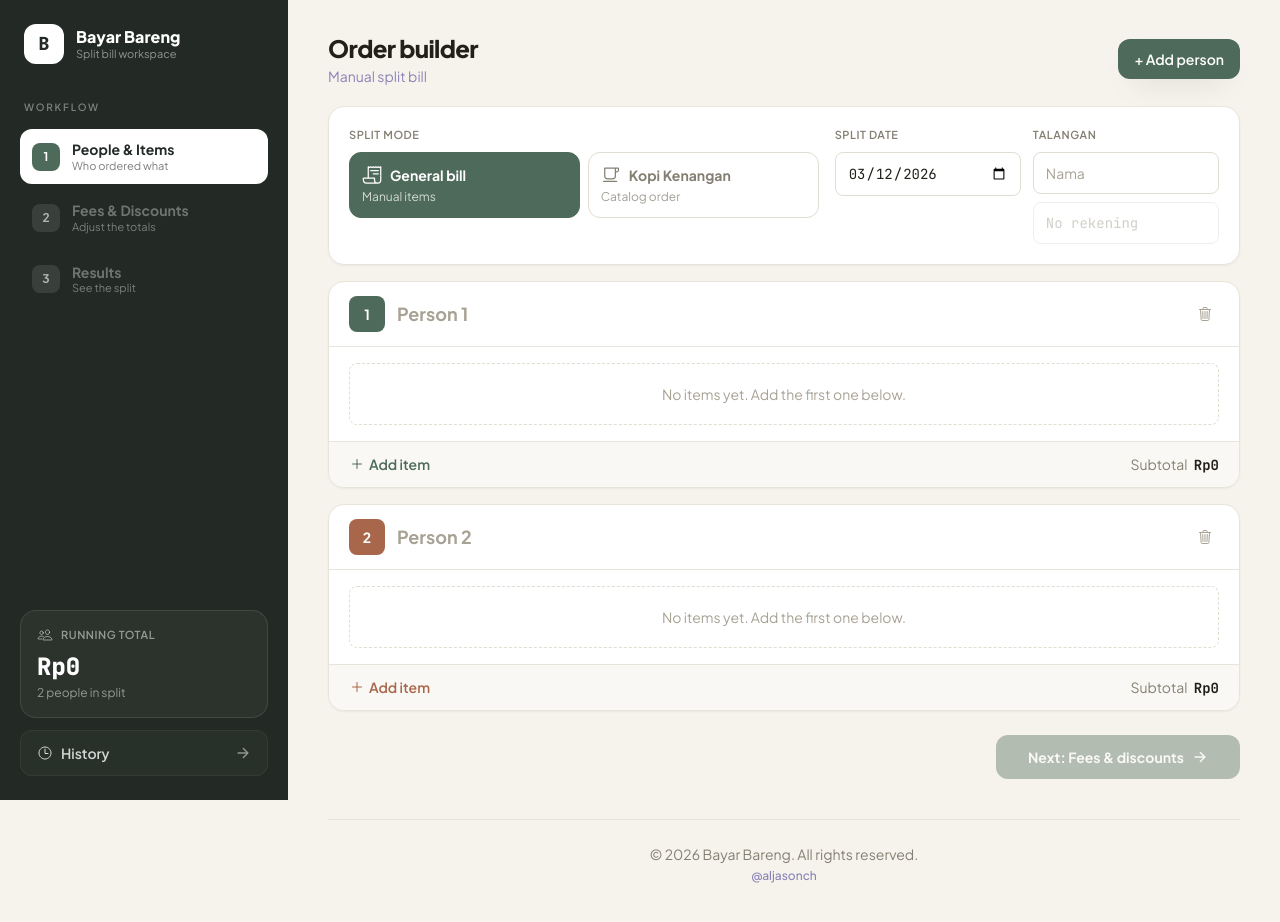
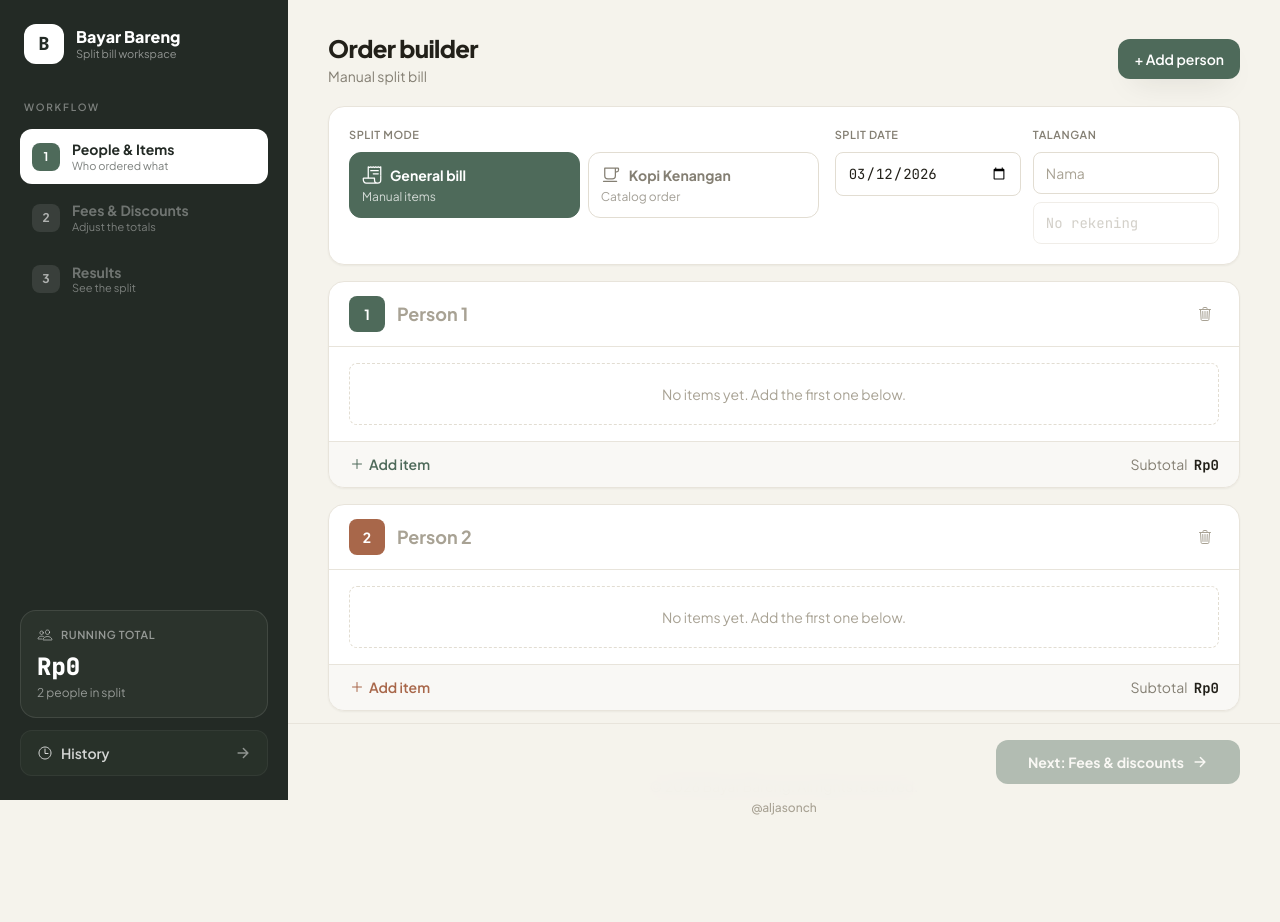
Before and after one commit to aljasonch/bayar_bareng, a Next.js app: page / in a window 1280 px wide. Shown: the top 922 px of the page. Built offline with nearby package versions, Linux system fonts and the light colour scheme.

Commit message:
[fix]: fix missing next: fees & discount on desktop view and fix some font color

```diff
--- a/app/globals.css
+++ b/app/globals.css
@@ -1,6 +1,56 @@
 @tailwind base;
 @tailwind components;
 @tailwind utilities;
+
+:root {
+  --color-white: 255 255 255;
+  --color-ink: 34 32 25;
+  --color-ink2: 58 55 47;
+  --color-ink3: 87 83 74;
+  --color-muted: 132 127 115;
+  --color-faint: 168 162 148;
+  --color-faint2: 202 196 182;
+  --color-line: 232 228 219;
+  --color-line2: 226 221 210;
+  --color-surface: 240 238 231;
+  --color-surface2: 246 244 238;
+  --color-paper: 245 243 236;
+  --color-accent: 78 106 90;
+  --color-accent-dark: 62 86 72;
+  --color-accent-soft: 229 235 230;
+  --color-sidebar: 35 42 37;
+  --color-sidebar-hi: 47 56 47;
+  --color-danger: 166 65 65;
+  --color-danger-soft: 250 237 234;
+  --color-whatsapp: 21 128 61;
+  --color-whatsapp-dark: 22 101 52;
+  --color-scrollbar: 214 208 195;
+  --color-scrollbar-hover: 194 187 171;
+  --color-focus-ring: 78 106 90;
+  --shadow-card: 0 1px 2px 0 rgb(var(--color-ink) / 0.05);
+  --shadow-pop: 0 12px 30px -16px rgb(var(--color-ink) / 0.28);
+
+  --color-person-pine: 78 106 90;
+  --color-person-pine-soft: 229 235 230;
+  --color-person-clay: 168 103 74;
+  --color-person-clay-soft: 241 227 219;
+  --color-person-ochre: 176 138 63;
+  --color-person-ochre-soft: 240 232 212;
+  --color-person-slate: 94 107 121;
+  --color-person-slate-soft: 228 231 235;
+  --color-person-teal: 63 124 119;
+  --color-person-teal-soft: 221 234 233;
+  --color-person-sand: 154 140 107;
+  --color-person-sand-soft: 237 233 222;
+  --color-person-rust: 156 85 71;
+  --color-person-rust-soft: 239 224 220;
+  --color-person-moss: 110 122 75;
+  --color-person-moss-soft: 232 234 221;
+  --color-person-denim: 86 106 134;
+  --color-person-denim-soft: 226 230 236;
+  --color-person-stone: 108 103 93;
+  --color-person-stone-soft: 234 231 224;
+}
 
 * {
   box-sizing: border-box;
@@ -14,7 +64,7 @@ html {
 
 body {
   @apply text-ink font-sans;
-  background-color: #f5f3ec;
+  background-color: rgb(var(--color-paper) / 1);
   -webkit-font-smoothing: antialiased;
   -moz-osx-font-smoothing: grayscale;
 }
@@ -30,12 +80,12 @@ body {
 }
 
 ::-webkit-scrollbar-thumb {
-  background: #d6d0c3;
+  background: rgb(var(--color-scrollbar) / 1);
   border-radius: 9999px;
 }
 
 ::-webkit-scrollbar-thumb:hover {
-  background: #c2bbab;
+  background: rgb(var(--color-scrollbar-hover) / 1);
 }
 
 /* Number input hide spinner */
@@ -82,11 +132,11 @@ input[type='number'] {
 @layer components {
   .card {
     @apply bg-white border border-line rounded-2xl;
-    box-shadow: 0 1px 2px 0 rgba(34, 32, 25, 0.05);
+    box-shadow: var(--shadow-card);
   }
 
   .divider-dashed {
-    border-top: 1px dashed theme('colors.line2');
+    border-top: 1px dashed rgb(var(--color-line2) / 1);
   }
 
   /* Inputs */
@@ -96,7 +146,7 @@ input[type='number'] {
   }
   .field:focus {
     @apply border-accent;
-    box-shadow: 0 0 0 3px rgba(78, 106, 90, 0.15);
+    box-shadow: 0 0 0 3px rgb(var(--color-focus-ring) / 0.15);
   }
 
   .field-mono {
--- a/app/page.tsx
+++ b/app/page.tsx
@@ -149,7 +149,7 @@ export default function Home() {
             </div>
             <div>
               <h1 className="text-sm font-extrabold text-ink leading-tight">Bayar Bareng</h1>
-              <p className="text-[10px] text-[#8B83B8] leading-tight font-mono">
+              <p className="text-[10px] text-muted leading-tight font-mono">
                 Step {step} of 3 · Rp{runningTotal.toLocaleString('id-ID')}
               </p>
             </div>
@@ -176,7 +176,11 @@ export default function Home() {
 
       {/* Work area */}
       <div className="flex-1 min-w-0">
-        <main className="w-full max-w-[1500px] mx-auto px-4 sm:px-6 lg:px-10 py-6 sm:py-8 pb-28 lg:pb-12">
+        <main
+          className={`w-full max-w-[1500px] mx-auto px-4 sm:px-6 lg:px-10 pt-6 sm:pt-8 ${
+            step !== 3 ? 'pb-28 lg:pb-32' : 'pb-28 lg:pb-12'
+          }`}
+        >
           <div className={step === 3 ? 'block' : 'grid grid-cols-1 2xl:grid-cols-[minmax(0,1fr)_22rem] gap-6'}>
             {/* Main column */}
             <div>
@@ -186,7 +190,7 @@ export default function Home() {
                   <div className="flex items-center justify-between gap-3 mb-5">
                     <div>
                       <h2 className="text-2xl font-extrabold text-ink tracking-tight">Order builder</h2>
-                      <p className="text-sm text-[#8B83B8] mt-0.5">
+                      <p className="text-sm text-muted mt-0.5">
                         {billMode === 'kopiKenangan' ? 'Kopi Kenangan catalog split' : 'Manual split bill'}
                       </p>
                     </div>
@@ -309,7 +313,7 @@ export default function Home() {
                 <div className="animate-fade-in">
                   <div className="mb-5">
                     <h2 className="text-2xl font-extrabold text-ink tracking-tight">Fees &amp; discounts</h2>
-                    <p className="text-sm text-[#8B83B8] mt-0.5">Discount, delivery, and cashback</p>
+                    <p className="text-sm text-muted mt-0.5">Discount, delivery, and cashback</p>
                   </div>
 
                   <FeeSettings feeConfig={feeConfig} onUpdate={setFeeConfig} />
@@ -328,10 +332,10 @@ export default function Home() {
                 <div className="animate-fade-in">
                   <div className="mb-5">
                     <h2 className="text-2xl font-extrabold text-ink tracking-tight">Results</h2>
-                    <p className="text-sm text-[#8B83B8] mt-0.5">Here&apos;s how much each person pays</p>
-                    <p className="text-xs text-[#8B83B8] mt-1">Split date: {formatBillDate(result)}</p>
+                    <p className="text-sm text-muted mt-0.5">Here&apos;s how much each person pays</p>
+                    <p className="text-xs text-muted mt-1">Split date: {formatBillDate(result)}</p>
                     {result.billMode === 'kopiKenangan' && (
-                      <p className="text-xs text-[#8B83B8] mt-1">
+                      <p className="text-xs text-muted mt-1">
                         Store: <span className="text-ink font-semibold">Kopi Kenangan</span>
                         {result.kopiKenanganOutlet && (
                           <span> - {formatOutletName(result.kopiKenanganOutlet)}</span>
@@ -339,10 +343,10 @@ export default function Home() {
                       </p>
                     )}
                     {result.payerName && (
-                      <p className="text-xs text-[#8B83B8] mt-1">
+                      <p className="text-xs text-muted mt-1">
                         Ditalangi oleh <span className="text-ink font-semibold">{result.payerName}</span>
                         {result.payerAccountNumber && (
-                          <span className="block mt-0.5 text-[#8B83B8]">No. Rek: {result.payerAccountNumber}</span>
+                          <span className="block mt-0.5 text-muted">No. Rek: {result.payerAccountNumber}</span>
                         )}
                       </p>
                     )}
@@ -381,7 +385,7 @@ export default function Home() {
                       href={getWhatsAppUrl(result)}
                       target="_blank"
                       rel="noopener noreferrer"
-                      className="flex-1 flex items-center justify-center gap-2 px-6 py-3 rounded-xl bg-emerald-700 hover:bg-emerald-800 text-white font-semibold text-sm transition-all"
+                      className="flex-1 flex items-center justify-center gap-2 px-6 py-3 rounded-xl bg-whatsapp hover:bg-whatsappDark text-white font-semibold text-sm transition-all"
                     >
                       <IoLogoWhatsapp className="w-5 h-5" />
                       Share via WhatsApp
@@ -419,42 +423,24 @@ export default function Home() {
                     billMode={billMode}
                     kopiKenanganOutlet={billMode === 'kopiKenangan' ? kopiKenanganOutlet : undefined}
                   />
-
-                  {step === 1 && (
-                    <button
-                      onClick={() => setStep(2)}
-                      disabled={!canProceedStep1}
-                      className="w-full flex items-center justify-center gap-2 px-6 py-3 rounded-xl bg-accent text-white font-bold text-sm disabled:opacity-40 disabled:cursor-not-allowed hover:bg-accentDark transition-all"
-                    >
-                      Next: Fees &amp; discounts
-                      <IoArrowForward className="w-4 h-4" />
-                    </button>
-                  )}
-                  {step === 2 && (
-                    <div className="flex gap-3">
-                      <button
-                        onClick={() => setStep(1)}
-                        className="flex items-center gap-2 px-5 py-3 rounded-xl bg-white text-ink3 font-semibold text-sm border border-line2 hover:bg-accentSoft transition-all"
-                      >
-                        <IoArrowBack className="w-4 h-4" />
-                        Back
-                      </button>
-                      <button
-                        onClick={handleCalculate}
-                        className="flex-1 flex items-center justify-center gap-2 px-6 py-3 rounded-xl bg-accent text-white font-bold text-sm hover:bg-accentDark transition-all"
-                      >
-                        Calculate
-                      </button>
-                    </div>
-                  )}
                 </div>
               </div>
             )}
           </div>
 
-          {/* Desktop step nav for < 2xl (no inner sidebar visible) */}
+          <footer className="mt-10 pt-6 border-t border-line text-center">
+            <p className="text-muted text-sm">
+              &copy; {new Date().getFullYear()} Bayar Bareng. All rights reserved.
+            </p>
+            <p className="text-faint text-xs mt-1 font-medium">@aljasonch</p>
+          </footer>
+        </main>
+      </div>
+
+      {/* Desktop sticky CTA */}
       {step !== 3 && (
-            <div className="hidden lg:flex 2xl:hidden gap-3 mt-6">
+        <div className="hidden lg:flex fixed bottom-0 left-72 right-0 z-40 border-t border-line bg-paper/95 backdrop-blur-md">
+          <div className="w-full max-w-[1500px] mx-auto px-10 py-4 flex gap-3">
             {step === 1 && (
               <button
                 onClick={() => setStep(2)}
@@ -483,16 +469,8 @@ export default function Home() {
               </>
             )}
           </div>
+        </div>
       )}
-
-          <footer className="mt-10 pt-6 border-t border-line text-center">
-            <p className="text-muted text-sm">
-              &copy; {new Date().getFullYear()} Bayar Bareng. All rights reserved.
-            </p>
-            <p className="text-[#8B83B8] text-xs mt-1 font-medium">@aljasonch</p>
-          </footer>
-        </main>
-      </div>
 
       {/* Mobile sticky CTA */}
       <div className="fixed bottom-0 left-0 right-0 p-4 bg-paper/95 backdrop-blur-md lg:hidden border-t border-line z-40">
@@ -528,7 +506,7 @@ export default function Home() {
               href={getWhatsAppUrl(result)}
               target="_blank"
               rel="noopener noreferrer"
-              className="flex-1 flex items-center justify-center gap-2 px-4 py-3.5 rounded-xl bg-emerald-700 hover:bg-emerald-800 text-white font-bold text-sm transition-all"
+              className="flex-1 flex items-center justify-center gap-2 px-4 py-3.5 rounded-xl bg-whatsapp hover:bg-whatsappDark text-white font-bold text-sm transition-all"
             >
               <IoLogoWhatsapp className="w-4 h-4" />
               WhatsApp
--- a/components/AdditionalFees.tsx
+++ b/components/AdditionalFees.tsx
@@ -112,7 +112,7 @@ export default function AdditionalFees({ fees, onUpdate }: AdditionalFeesProps)
               </div>
               <button
                 onClick={() => removeFee(fee.id)}
-                className="text-faint hover:text-rose-600 transition-colors p-1 rounded hover:bg-rose-50 flex-shrink-0"
+                className="text-faint hover:text-danger transition-colors p-1 rounded hover:bg-dangerSoft flex-shrink-0"
                 aria-label="Remove fee"
               >
                 <IoCloseOutline className="w-4 h-4" />
--- a/components/FeeSettings.tsx
+++ b/components/FeeSettings.tsx
@@ -75,7 +75,7 @@ export default function FeeSettings({ feeConfig, onUpdate }: FeeSettingsProps) {
               className={`flex-1 px-3 py-2 rounded-md text-xs font-semibold transition-all ${
                 feeConfig.cashbackBase === 'totalItem'
                   ? 'bg-white text-accent shadow-card'
-                  : 'text-[#8B83B8] hover:text-ink'
+                  : 'text-muted hover:text-ink'
               }`}
             >
               Total item
@@ -85,7 +85,7 @@ export default function FeeSettings({ feeConfig, onUpdate }: FeeSettingsProps) {
               className={`flex-1 px-3 py-2 rounded-md text-xs font-semibold transition-all ${
                 feeConfig.cashbackBase === 'totalPayment'
                   ? 'bg-white text-accent shadow-card'
-                  : 'text-[#8B83B8] hover:text-ink'
+                  : 'text-muted hover:text-ink'
               }`}
             >
               Total payment
--- a/components/HistoryCard.tsx
+++ b/components/HistoryCard.tsx
@@ -56,7 +56,7 @@ export default function HistoryCard({ result, onDelete, onView, active }: Histor
             event.stopPropagation()
             onDelete(result.id)
           }}
-          className="text-faint2 hover:text-rose-600 transition-colors p-1.5 rounded-lg hover:bg-rose-50 opacity-0 group-hover:opacity-100"
+          className="text-faint2 hover:text-danger transition-colors p-1.5 rounded-lg hover:bg-dangerSoft opacity-0 group-hover:opacity-100"
           aria-label="Delete entry"
         >
           <IoTrashOutline className="w-4 h-4" />
@@ -100,7 +100,7 @@ export default function HistoryCard({ result, onDelete, onView, active }: Histor
                 style={{
                   width: `${(r.final / result.totalFinal) * 100}%`,
                   backgroundColor: getPersonColor(i).base,
-                  borderRight: '1.5px solid #fff',
+                  borderRight: '1.5px solid rgb(var(--color-white) / 1)',
                 }}
               />
             ))}
--- a/components/KopiKenanganOrder.tsx
+++ b/components/KopiKenanganOrder.tsx
@@ -225,7 +225,7 @@ function KopiKenanganPersonCard({
           <button
             type="button"
             onClick={onRemove}
-            className="self-start sm:self-auto inline-flex items-center gap-1.5 text-faint hover:text-rose-600 transition-colors px-2 py-1.5 rounded-lg hover:bg-rose-50 text-sm"
+            className="self-start sm:self-auto inline-flex items-center gap-1.5 text-faint hover:text-danger transition-colors px-2 py-1.5 rounded-lg hover:bg-dangerSoft text-sm"
           >
             <IoTrashOutline className="w-4 h-4" />
             Remove
@@ -559,7 +559,7 @@ function KopiKenanganPersonCard({
                     <button
                       type="button"
                       onClick={() => removeItem(item.id)}
-                      className="text-faint hover:text-rose-600 transition-colors p-1.5 rounded-lg hover:bg-rose-50"
+                      className="text-faint hover:text-danger transition-colors p-1.5 rounded-lg hover:bg-dangerSoft"
                       aria-label="Remove item"
                     >
                       <IoTrashOutline className="w-4 h-4" />
--- a/components/LivePreview.tsx
+++ b/components/LivePreview.tsx
@@ -62,7 +62,7 @@ export default function LivePreview({ people, feeConfig, billMode, kopiKenanganO
               style={{
                 width: `${(s.value / result.totalFinal) * 100}%`,
                 backgroundColor: s.color.base,
-                borderRight: '1.5px solid #fff',
+                borderRight: '1.5px solid rgb(var(--color-white) / 1)',
               }}
             />
           ))}
--- a/components/PersonCard.tsx
+++ b/components/PersonCard.tsx
@@ -62,7 +62,7 @@ export default function PersonCard({ person, index, onUpdate, onRemove, canRemov
         {canRemove && (
           <button
             onClick={onRemove}
-            className="text-faint hover:text-rose-600 transition-colors p-1.5 rounded-lg hover:bg-rose-50 flex-shrink-0"
+            className="text-faint hover:text-danger transition-colors p-1.5 rounded-lg hover:bg-dangerSoft flex-shrink-0"
             aria-label="Remove person"
           >
             <IoTrashOutline className="w-4 h-4" />
@@ -98,7 +98,7 @@ export default function PersonCard({ person, index, onUpdate, onRemove, canRemov
               </div>
               <button
                 onClick={() => removeItem(item.id)}
-                className="text-faint2 hover:text-rose-600 transition-colors p-1 rounded-md hover:bg-rose-50 flex-shrink-0"
+                className="text-faint2 hover:text-danger transition-colors p-1 rounded-md hover:bg-dangerSoft flex-shrink-0"
                 aria-label="Remove item"
               >
                 <IoCloseOutline className="w-5 h-5" />
--- a/components/SplitDistributionBar.tsx
+++ b/components/SplitDistributionBar.tsx
@@ -44,7 +44,7 @@ export default function SplitDistributionBar({ results, total }: SplitDistributi
               width: `${s.pct}%`,
               backgroundColor: s.color.base,
               animationDelay: `${i * 60}ms`,
-              borderRight: i < segments.length - 1 ? '2px solid #fff' : undefined,
+              borderRight: i < segments.length - 1 ? '2px solid rgb(var(--color-white) / 1)' : undefined,
             }}
             title={`${s.name}: ${formatRp(s.value)} (${s.pct.toFixed(0)}%)`}
           />
```
Also changed, not shown: app/history/page.tsx (+8 -8 lines), lib/colors.ts (+17 -21 lines), tailwind.config.ts (+26 -20 lines). Lines whose indentation alone changed are shown as unchanged.
